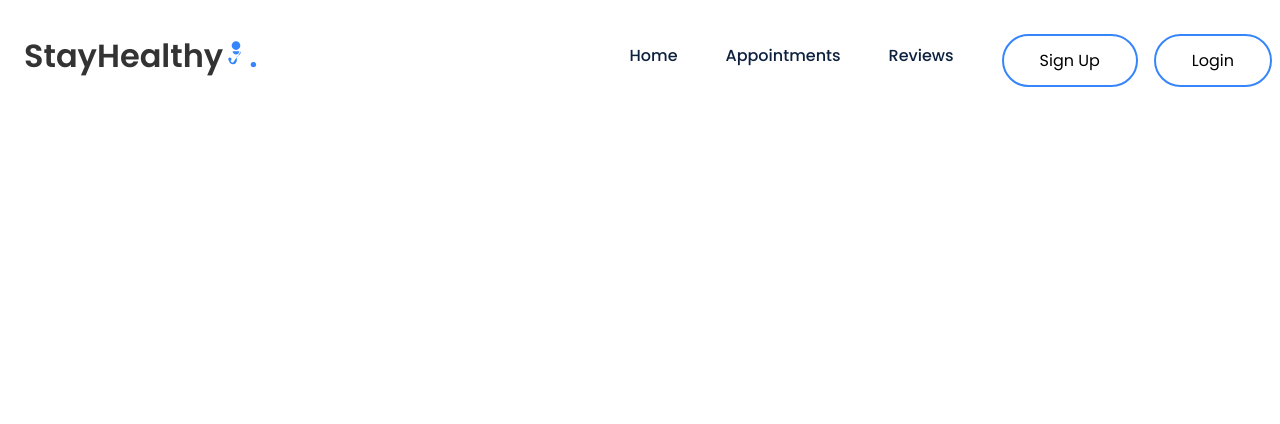
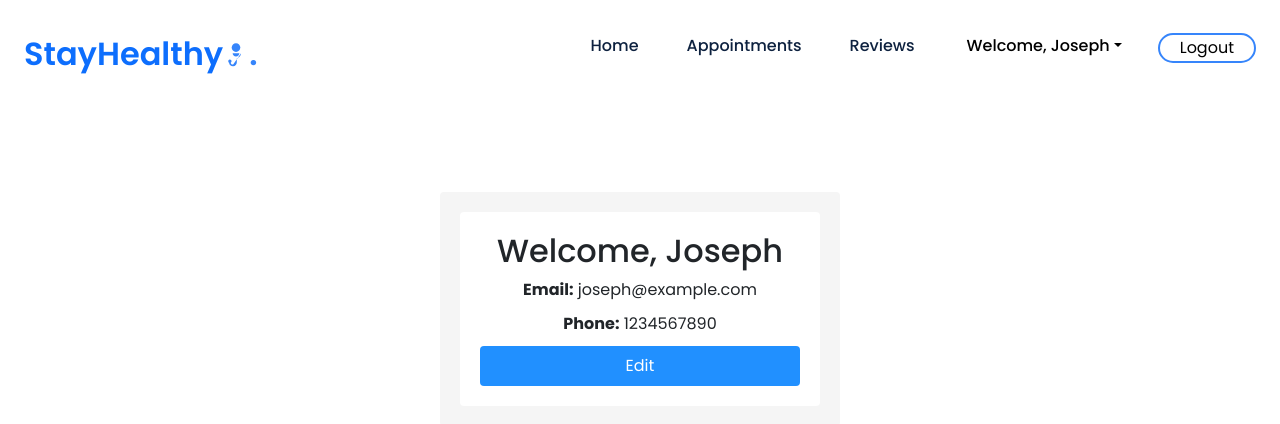
Before and after one commit to josephchuadb/test_med_app, a React (Create React App) app: page /ProfileForm/ProfileForm in a window 1280 px wide. Shown: the top 424 px of the page. Built offline with nearby package versions, Linux system fonts and the light colour scheme.

Commit message:
ProfileForm updated

```diff
--- a/src/App.js
+++ b/src/App.js
@@ -14,6 +14,7 @@
 import BookingConsultation from './Components/BookingConsultation';
 import Notification from './Components/Notification/Notification';
 import ReviewForm from './Components/ReviewForm/ReviewForm';
+import ProfileForm from './Components/ProfileForm/ProfileForm';
 import './App.css';
 
 // Function component for the main App
@@ -33,6 +34,7 @@
                 <Route path="/BookingConsultation" element={<BookingConsultation/>}/>
                 <Route path="/Notification/Notification" element={<Notification/>}/>
                 <Route path="/ReviewForm/ReviewForm" element={<ReviewForm/>}/>
+                <Route path="/ProfileForm/ProfileForm" element={<ProfileForm/>}/>
             </Routes>
             </Notification>
         </BrowserRouter>
--- a/src/Components/Navbar/Navbar.css
+++ b/src/Components/Navbar/Navbar.css
@@ -69,6 +69,10 @@
     cursor: pointer;
 }
 
+.nav__logo a {
+    text-decoration: none;
+}
+
 /* Styling for a span within the logo */
 .nav__logo span {
     color: #3685fb;
@@ -96,6 +100,7 @@
     padding: 0 1rem;
     color: #0d213f;
     transition: 0.3s;
+    text-decoration: none;
 }
 
 /* Hover effect for individual links in the navigation */
--- a/src/Components/ProfileForm/ProfileForm.js
+++ b/src/Components/ProfileForm/ProfileForm.js
@@ -18,7 +18,7 @@
   useEffect(() => {
     const authtoken = sessionStorage.getItem("auth-token");
     if (!authtoken) {
-      navigate("/login");
+      navigate("/ProfileForm/ProfileForm");
     } else {
       fetchUserProfile();
     }
@@ -31,7 +31,7 @@
       const email = sessionStorage.getItem("email"); // Get the email from session storage
 
       if (!authtoken) {
-        navigate("/login");
+        navigate("/ProfileForm/ProfileForm");
       } else {
         const response = await fetch(`${API_URL}/api/auth/user`, {
           headers: {
@@ -76,7 +76,7 @@
       const email = sessionStorage.getItem("email"); // Get the email from session storage
 
       if (!authtoken || !email) {
-        navigate("/login");
+        navigate("/");
         return;
       }
 
@@ -116,15 +116,6 @@
     <div className="profile-container">
       {editMode ? (
         <form onSubmit={handleSubmit}>
-            <label>
-            Email
-            <input
-              type="email"
-              name="email"
-              value={userDetails.email}
-              disabled // Disable the email field
-            />
-            </label>
             {/* Create similar logic for displaying and editing name and phone from userDetails */}
             <label>
             Name
@@ -144,14 +135,24 @@
                 onChange={handleInputChange}
                 />
             </label>
+            <label>
+            Email
+            <input
+              type="email"
+              name="email"
+              value={userDetails.email}
+            />
+            </label>
           <button type="submit">Save</button>
         </form>
       ) : (
         <div className="profile-details">
-            <h1>Welcome, {userDetails.name}</h1>
-            {/* Implement code to display and allow editing of phone and email similar to above */}
+            <h2>Welcome, Joseph</h2>
+            {/* Implement code to display and allow editing of phone and email similar to above
             <p><b>Email:</b> {userDetails.email}</p>
-            <p><b>Phone:</b> {userDetails.phone}</p>
+            <p><b>Phone:</b> {userDetails.phone}</p> */}
+            <p><b>Email:</b> joseph@example.com</p>
+            <p><b>Phone:</b> 1234567890</p>
             <button onClick={handleEdit}>Edit</button>
         </div>
       )}
```
Also changed, not shown: src/Components/Navbar/Navbar.js (+5 -4 lines).
